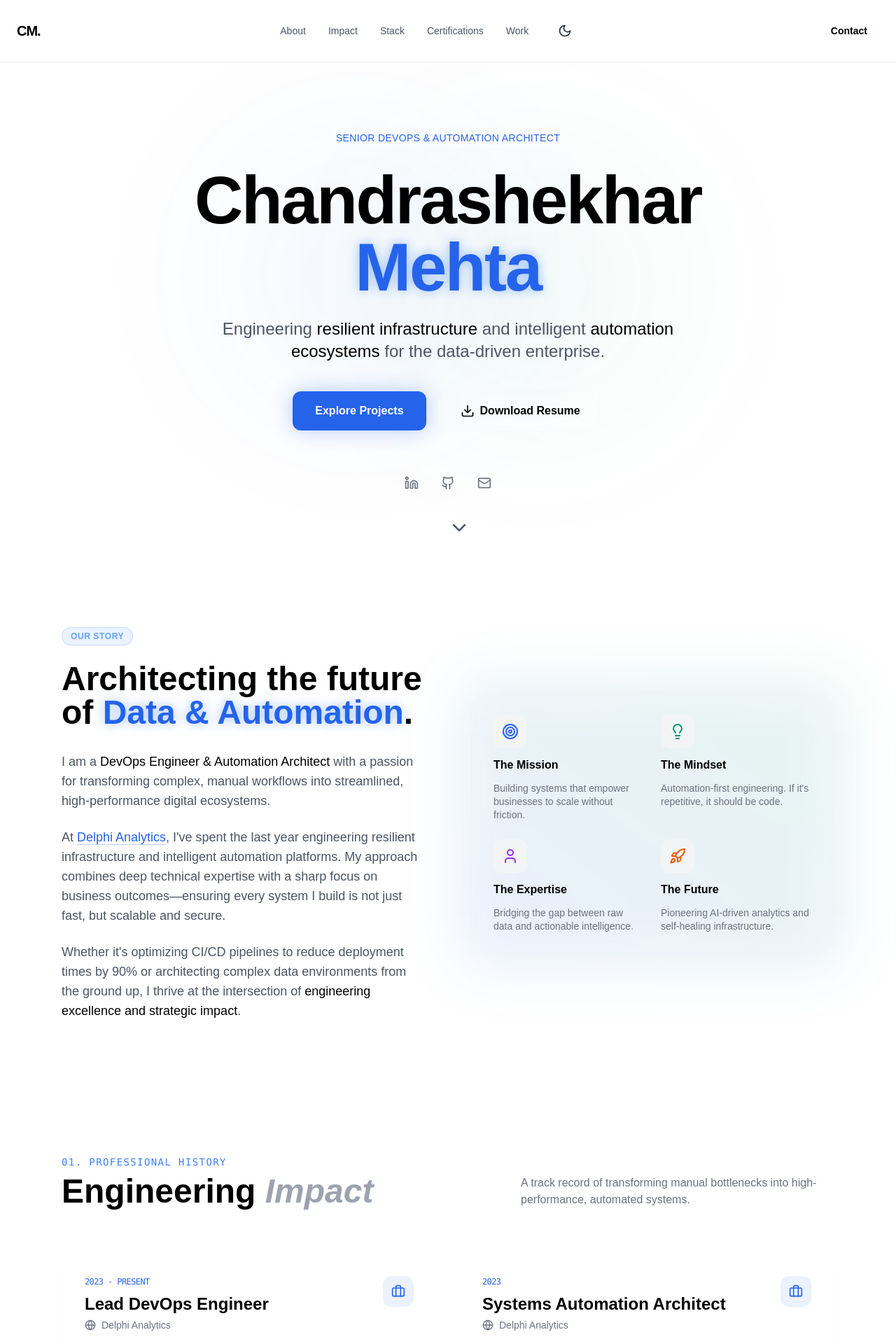
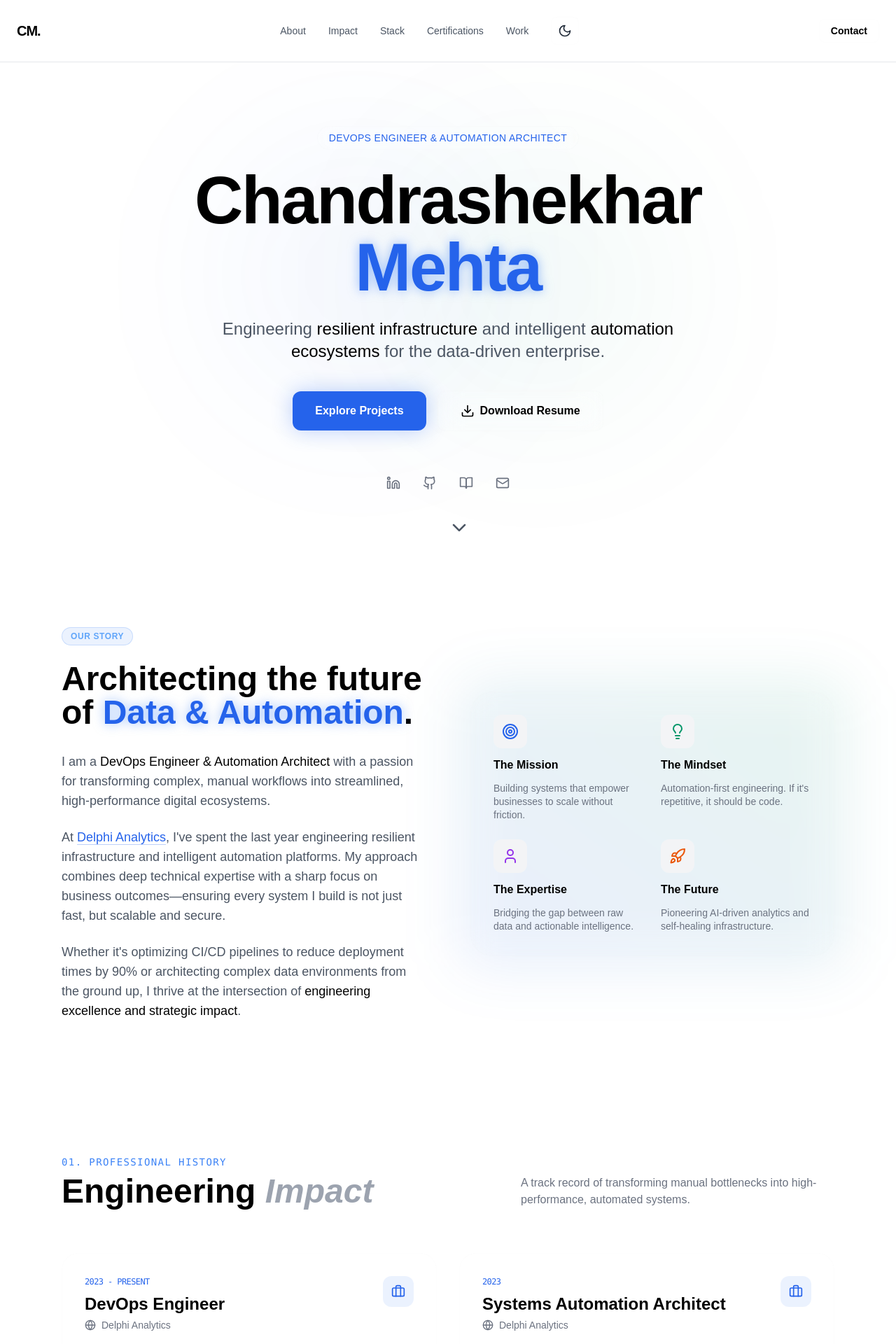
Before and after one commit to mehtachandrashekhar/miniature-parakeet, a Next.js app: page / in a window 1280 px wide. Shown: the top 1920 px of the page at 70% size. Built offline with nearby package versions, Linux system fonts and the light colour scheme.

Commit message:
Update professional title and add Dev.to blog link

```diff
--- a/src/app/page.tsx
+++ b/src/app/page.tsx
@@ -7,7 +7,7 @@ import ProjectsGallery from "@/components/ProjectsGallery";
 import TechStack from "@/components/TechStack";
 import { ThemeToggle } from "@/components/ThemeToggle";
 import { motion, AnimatePresence } from "framer-motion";
-import { ChevronDown, Download, Linkedin, Github, Mail, Menu, X } from "lucide-react";
+import { ChevronDown, Download, Linkedin, Github, Mail, Menu, X, BookOpen } from "lucide-react";
 import { useState } from "react";
 
 export default function Home() {
@@ -103,7 +103,7 @@ export default function Home() {
             transition={{ duration: 0.5 }}
             className="inline-block mb-6 px-4 py-1.5 glass rounded-full text-blue-600 dark:text-blue-400 text-xs md:text-sm font-medium tracking-wide uppercase"
           >
-            Senior DevOps & Automation Architect
+            DevOps Engineer & Automation Architect
           </motion.div>
 
           <motion.h1
@@ -151,6 +151,7 @@ export default function Home() {
           >
             <a href="https://linkedin.com/in/chandrashekhar-mehta-303a91230/" target="_blank" rel="noopener noreferrer" className="hover:text-blue-600 dark:hover:text-blue-400 transition-colors"><Linkedin size={20} /></a>
             <a href="https://github.com/mehtachandrashekhar" target="_blank" rel="noopener noreferrer" className="hover:text-black dark:hover:text-white transition-colors"><Github size={20} /></a>
+            <a href="https://dev.to/chandrashekhar" target="_blank" rel="noopener noreferrer" className="hover:text-emerald-600 dark:hover:text-emerald-400 transition-colors"><BookOpen size={20} /></a>
             <a href="mailto:mehtachandrashekhar84@gmail.com" className="hover:text-emerald-600 dark:hover:text-emerald-400 transition-colors"><Mail size={20} /></a>
           </motion.div>
         </div>
@@ -192,6 +193,7 @@ export default function Home() {
               <ul className="space-y-2">
                 <li><a href="https://linkedin.com/in/chandrashekhar-mehta-303a91230/" target="_blank" rel="noopener noreferrer" className="hover:text-blue-600 dark:hover:text-blue-400 transition-colors">LinkedIn</a></li>
                 <li><a href="https://github.com/mehtachandrashekhar" target="_blank" rel="noopener noreferrer" className="hover:text-black dark:hover:text-white transition-colors">GitHub</a></li>
+                <li><a href="https://dev.to/chandrashekhar" target="_blank" rel="noopener noreferrer" className="hover:text-emerald-600 dark:hover:text-emerald-400 transition-colors">Dev.to Blog</a></li>
                 <li><a href="https://www.hackerrank.com/profile/mehtachandrashe1" target="_blank" rel="noopener noreferrer" className="hover:text-emerald-600 dark:hover:text-emerald-400 transition-colors">HackerRank</a></li>
               </ul>
             </div>
--- a/src/components/ExperienceGrid.tsx
+++ b/src/components/ExperienceGrid.tsx
@@ -7,7 +7,7 @@ import { Briefcase, ExternalLink, ShieldCheck, Zap, BarChart3, Globe } from "luc
 const experiences = [
   {
     company: "Delphi Analytics",
-    role: "Lead DevOps Engineer",
+    role: "DevOps Engineer",
     period: "2023 - Present",
     impact: "93% Faster deployment frequency via CI/CD automation",
     description: "Orchestrating platform reliability, security hardening, and high-availability infrastructure.",
```
